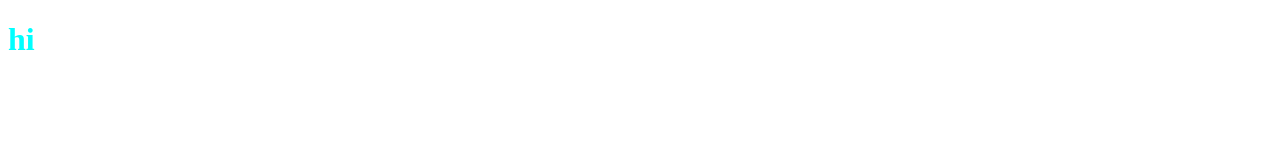
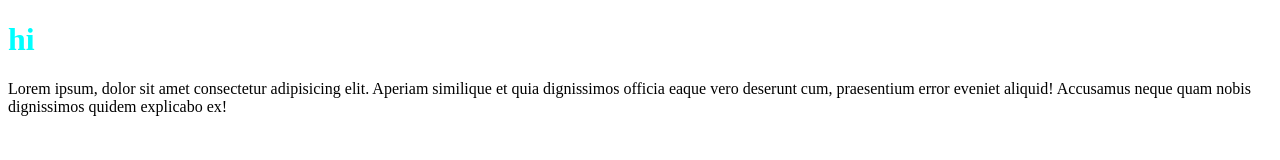
Before and after one commit to fozlerabbi9/my-second-repo, a plain HTML site: page index.html in a window 1280 px wide. Drawn offline with Linux system fonts and the light colour scheme.

Commit message:
change para

```diff
--- a/index.html
+++ b/index.html
@@ -9,6 +9,7 @@
 </head>
 <body>
     <h1>hi</h1>
+    <p>Lorem ipsum, dolor sit amet consectetur adipisicing elit. Aperiam similique et quia dignissimos officia eaque vero deserunt cum, praesentium error eveniet aliquid! Accusamus neque quam nobis dignissimos quidem explicabo ex!</p>
 
 </body>
 </html>
```
